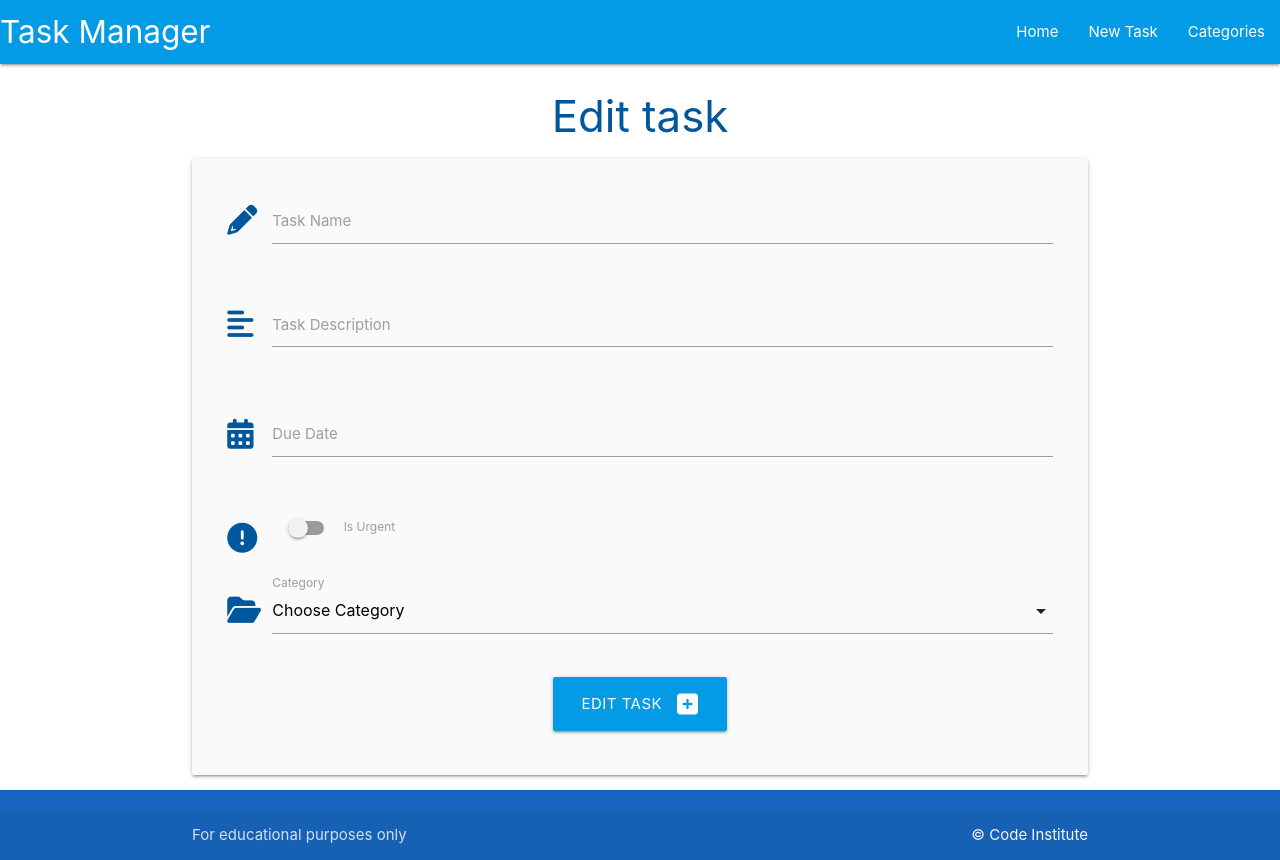
After one commit to Daferia/flask-sqlalchemy-task-manager, a Flask app: template taskmanager/templates/edit_task.html in a window 1280 px wide. The commit adds this page. Run offline with Flask 2, Linux system fonts and the light colour scheme; the template is opened without the code that fills it, so the values that code supplies are empty; some libraries are stand-ins or nearby versions.

Commit message:
added edit functionality to tasks.html

```diff
--- /dev/null
+++ b/taskmanager/templates/edit_task.html
@@ -0,0 +1,80 @@
+{% extends "base.html" %}
+{% block content %}
+
+    <h3 class="light-blue-text text-darken-4 center-align">Edit task</h3>
+
+    <div class="row card-panel grey lighten-5">
+        <form class="col s12" method="POST" action="{{ url_for('edit_task', task_id=task.id) }}">
+            <!-- task_name -->
+            <div class="row">
+                <div class="input-field col s12">
+                    <i class="fas fa-pencil-alt prefix light-blue-text text-darken-4"></i>
+                    <input id="task_name" name="task_name" value="{{ task.task_name}}" minlength="3" maxlength="25" type="text" class="validate" required>
+                    <label for="task_name">Task Name</label>
+                </div>
+            </div>
+             <!-- task_description -->
+             <div class="row">
+                <div class="input-field col s12">
+                    <i class="fas fa-align-left prefix light-blue-text text-darken-4"></i>
+                    <textarea id="task_description" name="task_description" minlength="5" maxlength="200" type="text"
+                     class="materialize-textarea validate" required>
+                     {{- task.task_description -}}
+                    </textarea>
+                    <label for="task_description">Task Description</label>
+                </div>
+            </div>
+             <!-- due_date -->
+             <div class="row">
+                <div class="input-field col s12">
+                    <i class="fas fa-calendar-alt prefix light-blue-text text-darken-4"></i>
+                    <input id="due_date" name="due_date" minlength="3" value="{{ task.due_date.strftime('%d %B, %Y') }}" maxlength="25" type="text" class="datepicker validate" required>
+                    <label for="due_date">Due Date</label>
+                </div>
+            </div>
+            <!-- is_urgent -->
+            <div class="row">
+                <div class="input-field col s12">
+                    <div class="switch">
+                        <i class="fas fa-exclamation-circle prefix light-blue-text text-darken-4"></i>
+                        <label for="is_urgent">
+                            {% if task.is_urgent == True %}
+                            <input id="is_urgent" name="is_urgent" type="checkbox" checked>
+                            {% else %}
+                            <input id="is_urgent" name="is_urgent" type="checkbox">
+                            {% endif %}
+                            <span class="lever"></span>
+                            Is Urgent
+                        </label>
+                    </div>
+                </div>
+            </div>
+            <!-- category_id -->
+            <div class="row">
+                <div class="input-field col s12">
+                    <i class="fas fa-folder-open prefix light-blue-text text-darken-4"></i>
+                    <select name="category_id" id="category_id" class="validate" required>
+                        <option value="" disabled selected>Choose Category</option>
+                        {% for category in categories %}
+                            {% if category == task.category %}
+                            <option value="{{ category.id }}" selected>{{ category.category_name }}</option>
+                            {% else %}
+                            <option value="{{ category.id }}">{{ category.category_name }}</option>
+                            {% endif %}
+                        {% endfor %}
+                    </select>
+                    <label for="category_id">Category</label>
+                </div>
+            </div>
+            <!-- submit button -->
+            <div class="row">
+                <div class="col s12 center-align">
+                    <button type="submit" class="btn-large light-blue darken-1">
+                        Edit Task <i class="fas fa-plus-square right"></i>
+                    </button>
+                </div>
+            </div>
+        </form>
+    </div>
+
+{% endblock %}
--- a/taskmanager/templates/tasks.html
+++ b/taskmanager/templates/tasks.html
@@ -24,7 +24,9 @@
               <div class="collapsible-body">
                 <strong>Category: </strong>{{ task.category}}
                 <p><strong>Description:</strong> {{ task.task_description }}</p>
-
+                <p>
+                  <a href="{{ url_for('edit_task', task_id=task.id) }}" class="btn green accent-4">Edit</a>
+                </p>
               </div>
             </li>
             {% endfor %}
```
Also changed, not shown: taskmanager/routes.py (+14 -0 lines).
